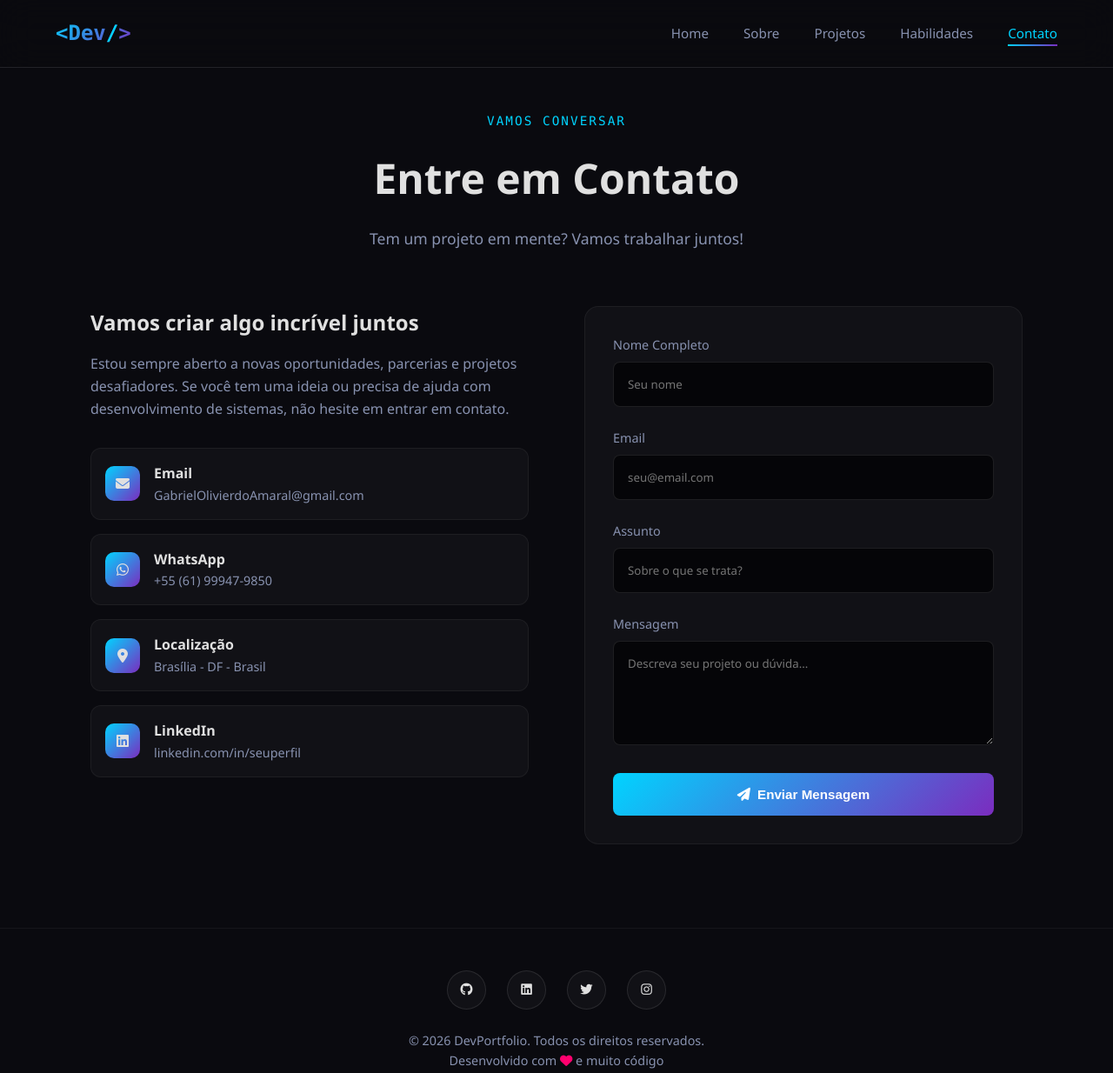
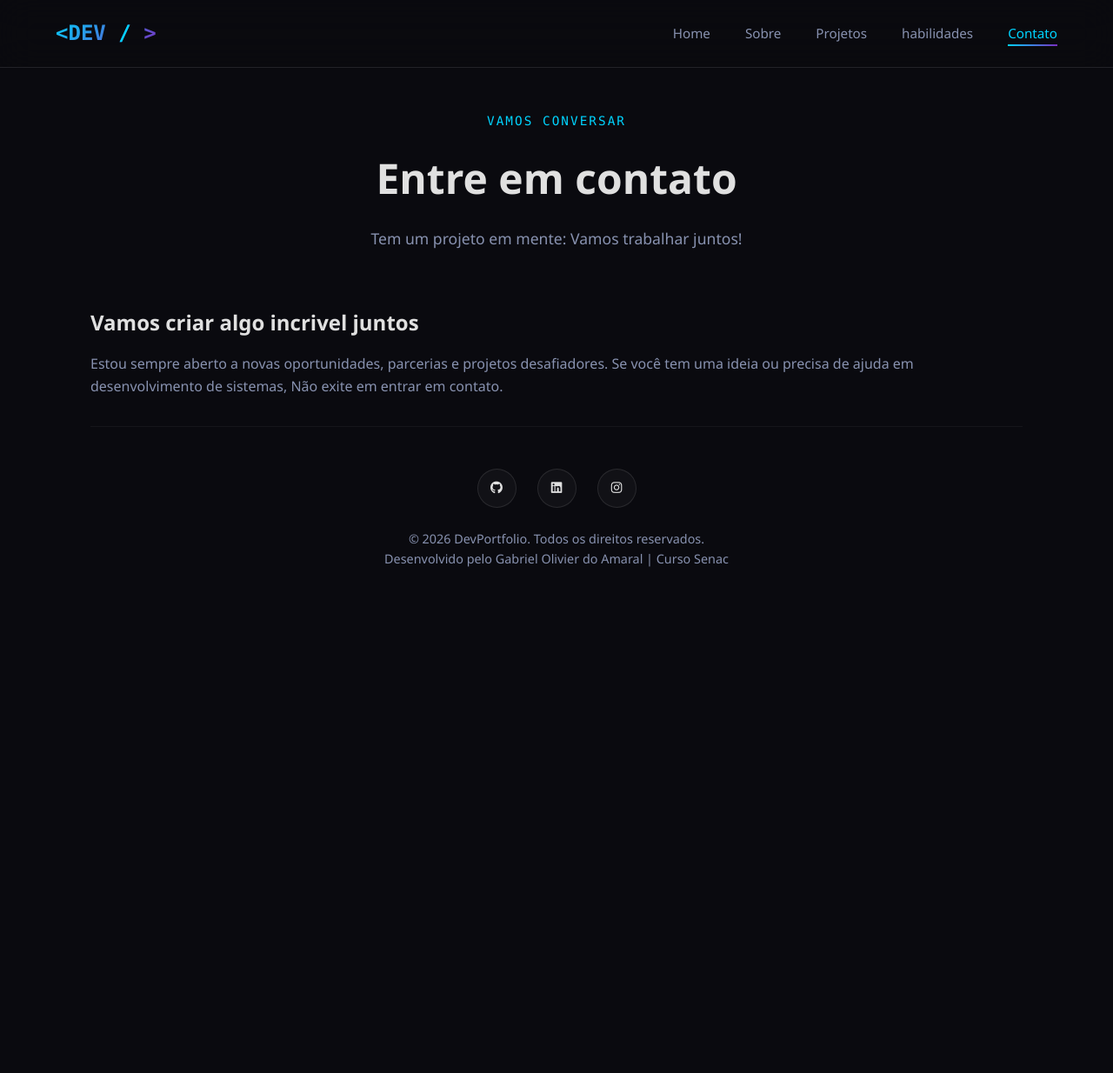
Before and after one commit to Gabriielx/Site_pessoal, a plain HTML site: page contato.html in a window 1280 px wide. Shown: the whole page at 87% size. After the commit the page ends 800 px from the top, so only its background shows below. Drawn offline with Linux system fonts and the light colour scheme.

Commit message:
Update contato.html

```diff
--- a/contato.html
+++ b/contato.html
@@ -1,113 +1,53 @@
-<!DOCTYPE html>
-<html lang="pt-BR">
+<html lang="pt-br">
     <head>
         <meta charset="UTF-8">
-    <meta name="viewport" content="width=device-width, initial-scale=1.0">
-    <title>Contato | DevPortfolio</title>
+        <title>Dev - Site pessoal - Gabriel Olivier do Amaral </title>
         <link rel="stylesheet" href="CSS/stryle.css">
         <link rel="stylesheet" href="https://cdnjs.cloudflare.com/ajax/libs/font-awesome/6.4.0/css/all.min.css">
     </head>
     <body>
+        <!--MENU DE NAVEGAÇÃO DO SITE-->
     <nav class="navbar">
-        <div class="logo">&lt;Dev<span>/</span>&gt;</div>
+        <div class="Logo"> &lt;DEV <span>/</span> ></div>
         <ul class="nav-links">
             <li><a href="index.html">Home</a></li>
             <li><a href="sobre.html">Sobre</a></li>
             <li><a href="projetos.html">Projetos</a></li>
-            <li><a href="habilidades.html">Habilidades</a></li>
-            <li><a href="contato.html" class="active">Contato</a></li>
+            <li><a href="habilidades.html">habilidades</a></li>
+            <li><a href="contato.html"  class="active">Contato</a></li>
         </ul>
     </nav>
-
     <section style="padding-top: 8rem;">
         <div class="section-header">
-            <span class="section-tag">Vamos Conversar</span>
-            <h2 class="section-title">Entre em Contato</h2>
-            <p class="section-subtitle">Tem um projeto em mente? Vamos trabalhar juntos!</p>
+            <span class="section-tag">Vamos conversar</span>
+            <h2 class="section-title">Entre em contato</h2>
+            <p class="section-subtitle">Tem um projeto em mente: Vamos trabalhar juntos!</p>
         </div>
 
-        <div class="contact-container">
-            <div class="contact-info">
-                <h3>Vamos criar algo incrível juntos</h3>
+        <div class ="contact-info" >
+            <h3>Vamos criar algo incrivel juntos</h3>
             <p>
                 Estou sempre aberto a novas oportunidades, parcerias e projetos desafiadores.
-                    Se você tem uma ideia ou precisa de ajuda com desenvolvimento de sistemas,
-                    não hesite em entrar em contato.
+                Se você tem uma ideia ou precisa de ajuda em desenvolvimento de sistemas,
+                Não exite em entrar em contato.
             </p>
+            <div class="contact-links">
+                <a href="mailto.seuemail@exemplo.com" class="contact-links">
 
-                <div class="contact-links">
-                    <a href="mailto:seuemail@exemplo.com" class="contact-link">
-                        <i class="fas fa-envelope"></i>
-                        <div>
-                            <strong>Email</strong>
-                            <div style="color: var(--gray); font-size: 0.9rem;">GabrielOlivierdoAmaral@gmail.com</div>
-                        </div>
                 </a>
 
-                    <a href="#" class="contact-link">
-                        <i class="fab fa-whatsapp"></i>
-                        <div>
-                            <strong>WhatsApp</strong>
-                            <div style="color: var(--gray); font-size: 0.9rem;">+55 (61) 99947-9850</div>
-                        </div>
-                    </a>
-
-                    <a href="#" class="contact-link">
-                        <i class="fas fa-map-marker-alt"></i>
-                        <div>
-                            <strong>Localização</strong>
-                            <div style="color: var(--gray); font-size: 0.9rem;">Brasília - DF - Brasil</div>
-                        </div>
-                    </a>
-
-                    <a href="#" class="contact-link">
-                        <i class="fab fa-linkedin"></i>
-                        <div>
-                            <strong>LinkedIn</strong>
-                            <div style="color: var(--gray); font-size: 0.9rem;">linkedin.com/in/seuperfil</div>
-                        </div>
-                    </a>
             </div>
         </div>
-
-            <form class="contact-form" onsubmit="event.preventDefault(); alert('Mensagem enviada! (Demo)');">
-                <div class="form-group">
-                    <label for="nome">Nome Completo</label>
-                    <input type="text" id="nome" name="nome" placeholder="Seu nome" required>
-                </div>
-
-                <div class="form-group">
-                    <label for="email">Email</label>
-                    <input type="email" id="email" name="email" placeholder="seu@email.com" required>
-                </div>
-
-                <div class="form-group">
-                    <label for="assunto">Assunto</label>
-                    <input type="text" id="assunto" name="assunto" placeholder="Sobre o que se trata?" required>
-                </div>
-
-                <div class="form-group">
-                    <label for="mensagem">Mensagem</label>
-                    <textarea id="mensagem" name="mensagem" placeholder="Descreva seu projeto ou dúvida..." required></textarea>
-                </div>
-
-                <button type="submit" class="btn btn-primary" style="width: 100%; justify-content: center;">
-                    <i class="fas fa-paper-plane"></i> Enviar Mensagem
-                </button>
-            </form>
-        </div>
-    </section>
-
+    <!-- Footer -->
     <footer>
         <div class="footer-content">
             <div class="social-links">
-                <a href="#"><i class="fab fa-github"></i></a>
-                <a href="#"><i class="fab fa-linkedin"></i></a>
-                <a href="#"><i class="fab fa-twitter"></i></a>
-                <a href="#"><i class="fab fa-instagram"></i></a>
+                <a href="https://github.com/Gabriielx/"><i class="fab fa-github"></i></a>
+                <a href="https://www.linkedin.com/in/gabriel-olivier-do-amaral"><i class="fab fa-linkedin"></i></a>
+                <a href="https://www.instagram.com/gabriielxx_z/?utm_source=chatgpt.com"><i class="fab fa-instagram"></i></a>
             </div>
             <p>&copy; 2026 DevPortfolio. Todos os direitos reservados.</p>
-            <p>Desenvolvido com <i class="fas fa-heart" style="color: var(--accent);"></i> e muito código</p>
+            <p>Desenvolvido pelo Gabriel Olivier do Amaral | Curso Senac</p>
         </div>
     </footer>
     </body>
```
Lines whose indentation alone changed are shown as unchanged.
